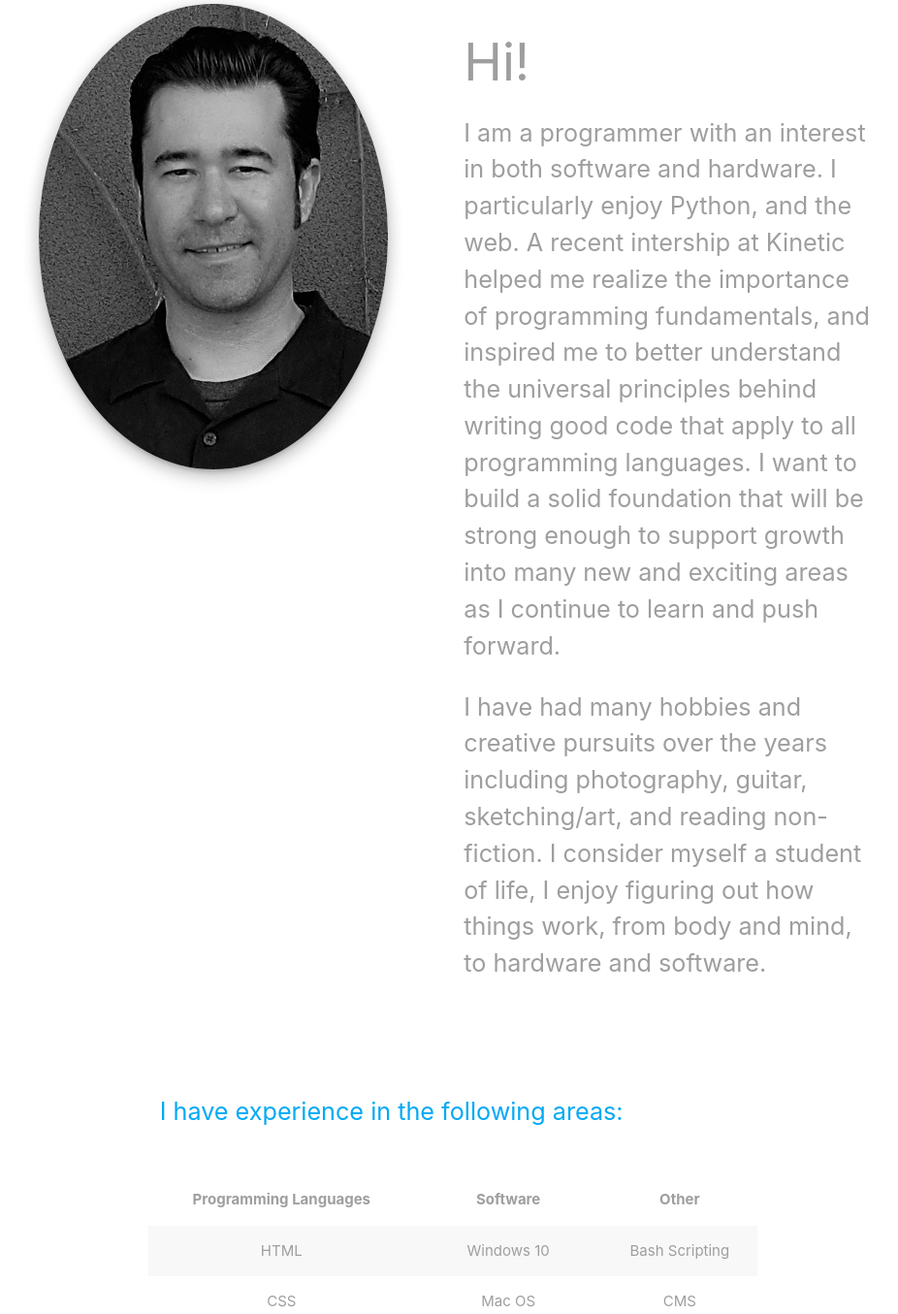
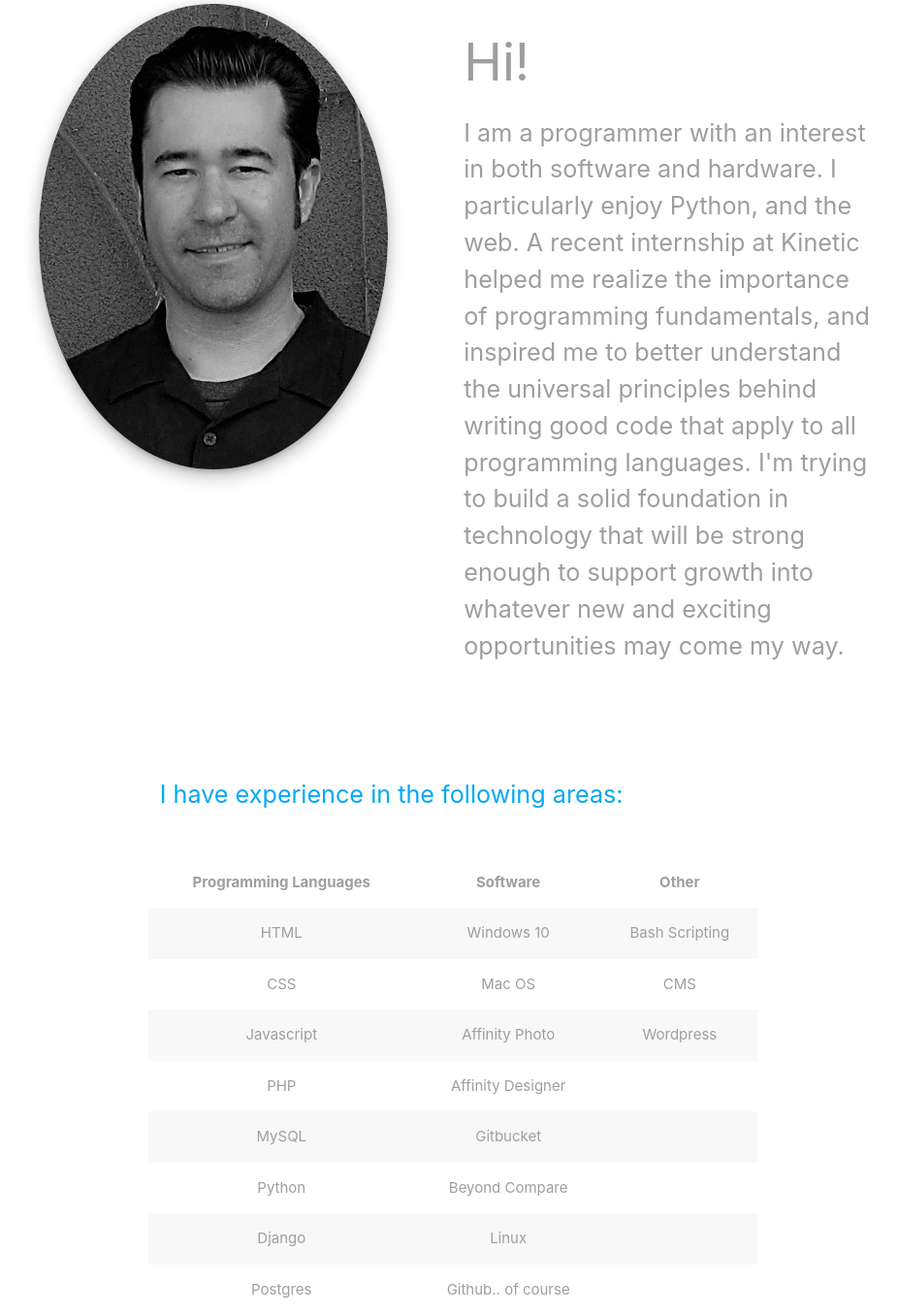
Before and after one commit to corfucius/corfuciusv2, a Django app: page /about in a window 1280 px wide. Shown: the part 110-1465 px from the top of the page at 97% size, without its empty margins (173-1099 px from the left). Run offline with Django 3.2, Linux system fonts and the light colour scheme; some libraries are stand-ins or nearby versions.

Commit message:
modified about.html

```diff
--- a/templates/base.html
+++ b/templates/base.html
@@ -11,7 +11,7 @@
   <link rel="stylesheet" href="https://use.fontawesome.com/releases/v5.5.0/css/all.css" integrity="sha384-B4dIYHKNBt8Bc12p+WXckhzcICo0wtJAoU8YZTY5qE0Id1GSseTk6S+L3BlXeVIU"
     crossorigin="anonymous">
   <meta name="viewport" content="width=device-width, initial-scale=1.0" />
-  <title>Corfucius V2</title>
+  <title>corfuciusv2</title>
 </head>
 <body id="home" class="scrollspy">
   <!-- topbar -->
--- a/templates/pages/about.html
+++ b/templates/pages/about.html
@@ -10,10 +10,10 @@
     <div class="col m6 s12 grey-text">
       <h2>Hi!</h2>
       <p class="flow-text">
-        I am a programmer with an interest in both software and hardware. I particularly enjoy Python, and the web. A recent intership at Kinetic helped me realize the importance of programming fundamentals, and inspired me to better understand the universal principles behind writing good code that apply to all programming languages. I want to build a solid foundation that will be strong enough to support growth into many new and exciting areas as I continue to learn and push forward.
+        I am a programmer with an interest in both software and hardware. I particularly enjoy Python, and the web. A recent internship at Kinetic helped me realize the importance of programming fundamentals, and inspired me to better understand the universal principles behind writing good code that apply to all programming languages. I'm trying to build a solid foundation in technology that will be strong enough to support growth into whatever new and exciting opportunities may come my way.
       </p>
-      <p class="flow-text"> I have had many hobbies and creative pursuits over the years including photography, guitar, sketching/art, and reading non-fiction. I consider myself a student of life, I enjoy figuring out how things work, from body and mind, to hardware and software.
-      </p>
+      <!-- <p class="flow-text"> I have had many hobbies and creative pursuits over the years including photography, guitar, sketching/art, and reading non-fiction. I consider myself a student of life, I enjoy figuring out how things work, from body and mind, to hardware and software.
+      </p> -->
     </div>
   </div>
   <br><br>
```
